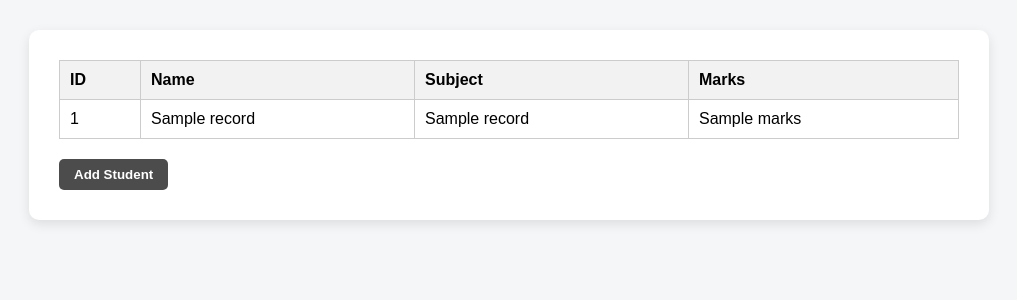
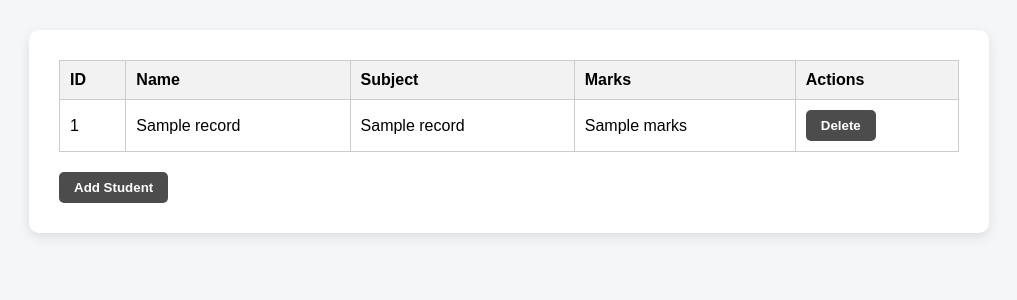
Before and after one commit to darshanpadia/class-ledger, a Flask app: template templates/home.html in a window 1280 px wide. Shown: the part 53-353 px from the top of the page, without its empty margins (131-1148 px from the left). Run offline with Flask 3, Linux system fonts and the light colour scheme; the template is opened without the code that fills it: values that come from a table or form of the project are taken from there, most other values are stand-ins (such as "Sample title", 1, 10 or a date in 2020); some libraries are stand-ins or nearby versions.

Commit message:
Add student record deletion feature
- Added delete_student_record function in db.py to remove records from the database
- Created
emove_record route in app.py to handle record deletion requests
- Integrated delete option for each student record in the home page table

```diff
--- a/app.py
+++ b/app.py
@@ -12,7 +12,7 @@ import os
 from dotenv import load_dotenv
 
 # Import helper to get teacher from DB, insert student record and get all student records
-from db import get_teacher_by_username, insert_student_record, get_all_student_records
+from db import get_teacher_by_username, insert_student_record, get_all_student_records, delete_student_record
 
 # Login, Logout and Student forms using Flask-WTF
 from forms import LoginForm, LogoutForm, StudentForm
@@ -108,7 +108,7 @@ def home():
 # - Uses flash messages for success or validation errors
 # ---------------------------------------------------------
 @app.route('/add_student', methods=['POST'])
-def add_student():
+def add_student_record():
     form = StudentForm()
 
     # If all form fields are valid, insert the student record
@@ -129,6 +129,28 @@ def add_student():
     # Redirect back to the home page regardless of form result
     return redirect(url_for('home'))
 
+# ---------------------------------------------------------
+# Route: delete_student
+# Handles POST request to delete a student record by ID
+# Requires user to be logged in (session must contain teacher_id)
+# Calls helper function to perform deletion from DB
+# Shows success message and redirects to home page
+# ---------------------------------------------------------
+@app.route('/remove_record/<int:record_id>', methods=['POST'])
+def remove_student_record(record_id):
+    # Redirect to login if user is not authenticated
+    if 'teacher_id' not in session:
+        return redirect(url_for('teacher_login'))
+
+    # Delete the student record from the database
+    delete_student_record(record_id)
+
+    # Show a confirmation message
+    flash("Student record deleted.", "info")
+
+    # Redirect to home page
+    return redirect(url_for('home'))
+
 # -------------------------------------
 # Run the Flask development server
 # -------------------------------------
--- a/templates/home.html
+++ b/templates/home.html
@@ -39,6 +39,7 @@
                         <th>Name</th>
                         <th>Subject</th>
                         <th>Marks</th>
+                        <th>Actions</th>
                     </tr>
                     {% for record in student_records %}
                         <tr>
@@ -46,6 +47,16 @@
                             <td>{{ record.student_name }}</td>
                             <td>{{ record.subject }}</td>
                             <td>{{ record.marks }}</td>
+                            <td>
+                                <form method="POST" action="{{ url_for('remove_student_record', record_id=record.id )}}"
+                                style="display: inline;">
+                                {{ logout_form.csrf_token }}
+                                <button type="submit" onclick="return confirm('Are you sure you want to delete this record?')">
+                                    Delete
+                                </button>
+
+                                </form>
+                            </td>
                         </tr>
                     {% endfor %}
                 </table>
@@ -61,7 +72,7 @@
             <!-- Modal Form -->
             <div id="addModal">
                 <h3 class="center">Add Student</h3>
-                <form method="POST" action="{{ url_for('add_student') }}">
+                <form method="POST" action="{{ url_for('add_student_record') }}">
                     {{ student_form.csrf_token }}
 
                     <div class="form-group">
```
Also changed, not shown: db.py (+12 -0 lines).
